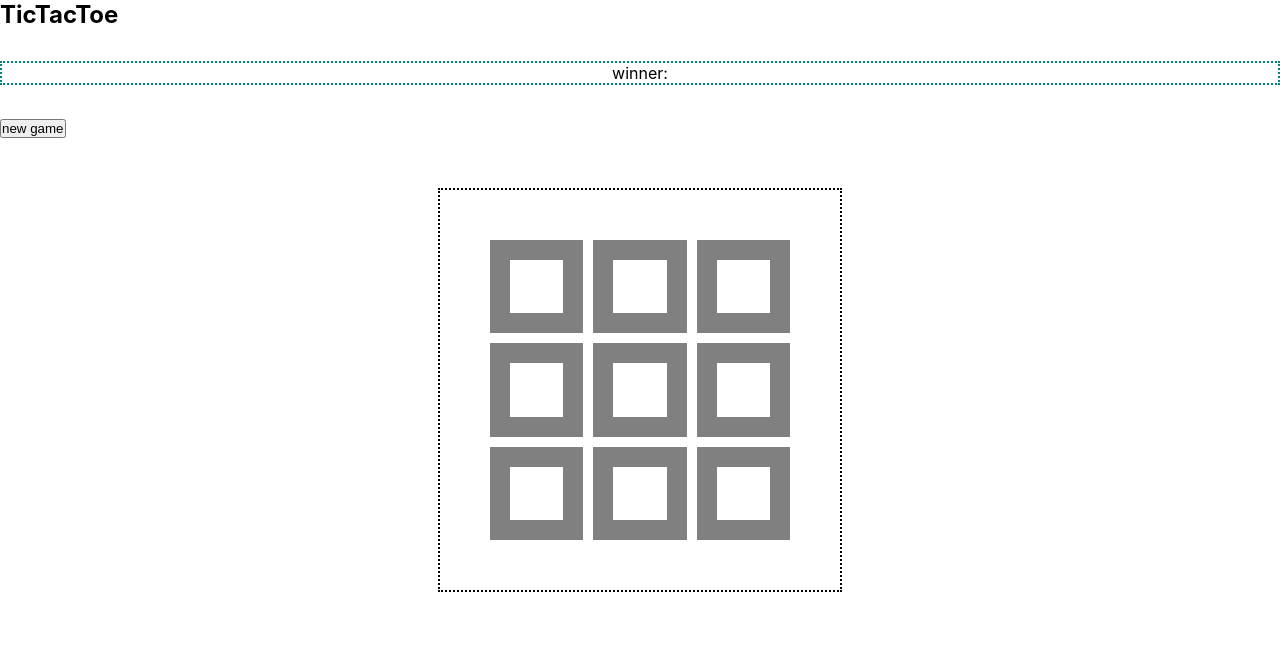
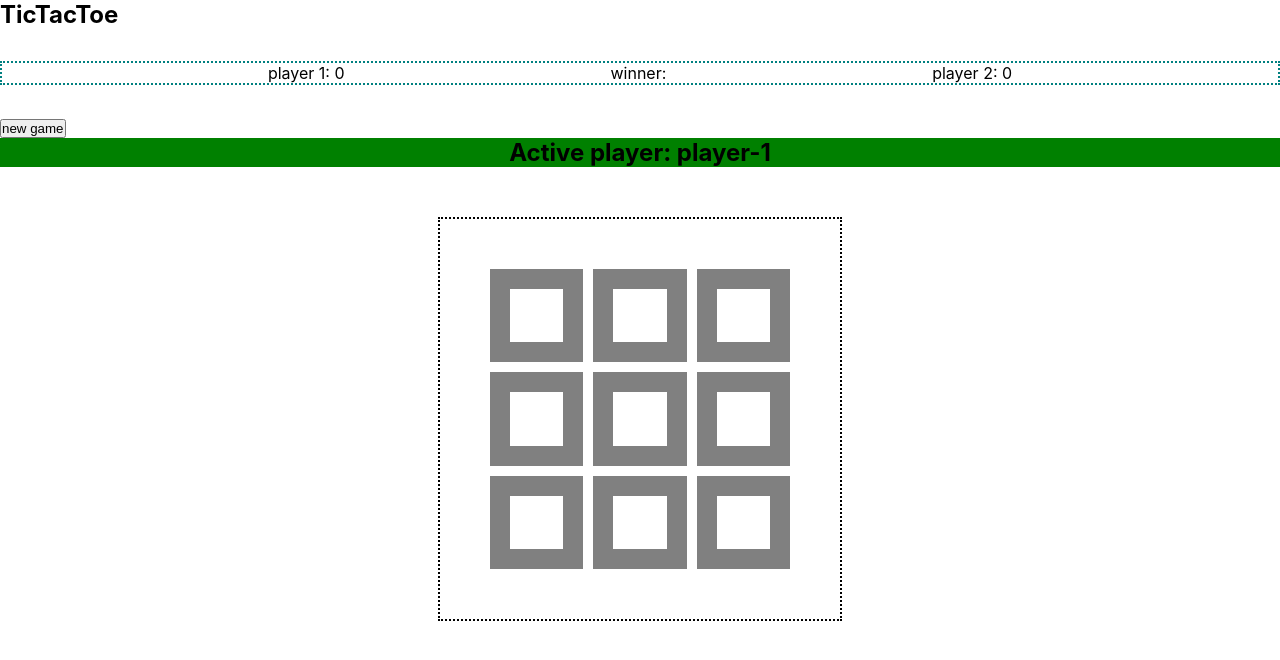
Before and after one commit to b-blom/react-sandbox, a React (Create React App) app: page / in a window 1280 px wide. Shown: the top 660 px of the page. Built offline with nearby package versions, Linux system fonts and the light colour scheme.

Commit message:
Add active-player

```diff
--- a/src/TicTacToe/TicTacToe.jsx
+++ b/src/TicTacToe/TicTacToe.jsx
@@ -3,6 +3,8 @@ import './tttstyles.css';
 
 export default function TicTacToe() {
   const [p1, setP1] = useState('player-1');
+  const [player1Score, setPlayer1Score] = useState(0);
+  const [player2Score, setPlayer2Score] = useState(0);
   const [gameWinner, setGameWinner] = useState(null);
 
   const clicked = (id) => {
@@ -29,10 +31,12 @@ export default function TicTacToe() {
     const doWeHaveAwinner = checkWinner();
     if (doWeHaveAwinner.includes('player-1')) {
       console.log('P1 WINS');
+      setPlayer1Score(player1Score + 1);
       setGameWinner('player-1');
     }
     if (doWeHaveAwinner.includes('player-2')) {
       setGameWinner('player-2');
+      setPlayer2Score(player2Score + 1);
       console.log('P2 WINS');
     }
   };
@@ -234,8 +238,21 @@ export default function TicTacToe() {
   return (
     <div>
       <h2>TicTacToe</h2>
-      <div className='hud'>winner: {gameWinner}</div>
+      <div className='hud'>
+        <aside className='p1-score'>player 1: {player1Score}</aside>
+        <div className='winner-display'>winner: {gameWinner}</div>
+        <aside className='p1-score'>player 2: {player2Score}</aside>
+      </div>
       <button onClick={() => newGame()}>new game</button>
+      <h2
+        className='active-player'
+        style={
+          p1 === 'player-1'
+            ? { backgroundColor: `green` }
+            : { backgroundColor: `red` }
+        }>
+        Active player: {p1}
+      </h2>
       <div className='field' id='field'>
         <div className='tile' id='1-1' onClick={() => clicked('1-1')}></div>
         <div className='tile' id='1-2' onClick={() => clicked('1-2')}></div>
--- a/src/TicTacToe/tttstyles.css
+++ b/src/TicTacToe/tttstyles.css
@@ -1,6 +1,13 @@
 .hud {
   margin: 2em auto;
   border: 2px dotted teal;
+  text-align: center;
+  display: flex;
+  flex-direction: row;
+  justify-content: space-evenly;
+}
+
+.active-player {
   text-align: center;
 }
 
```
